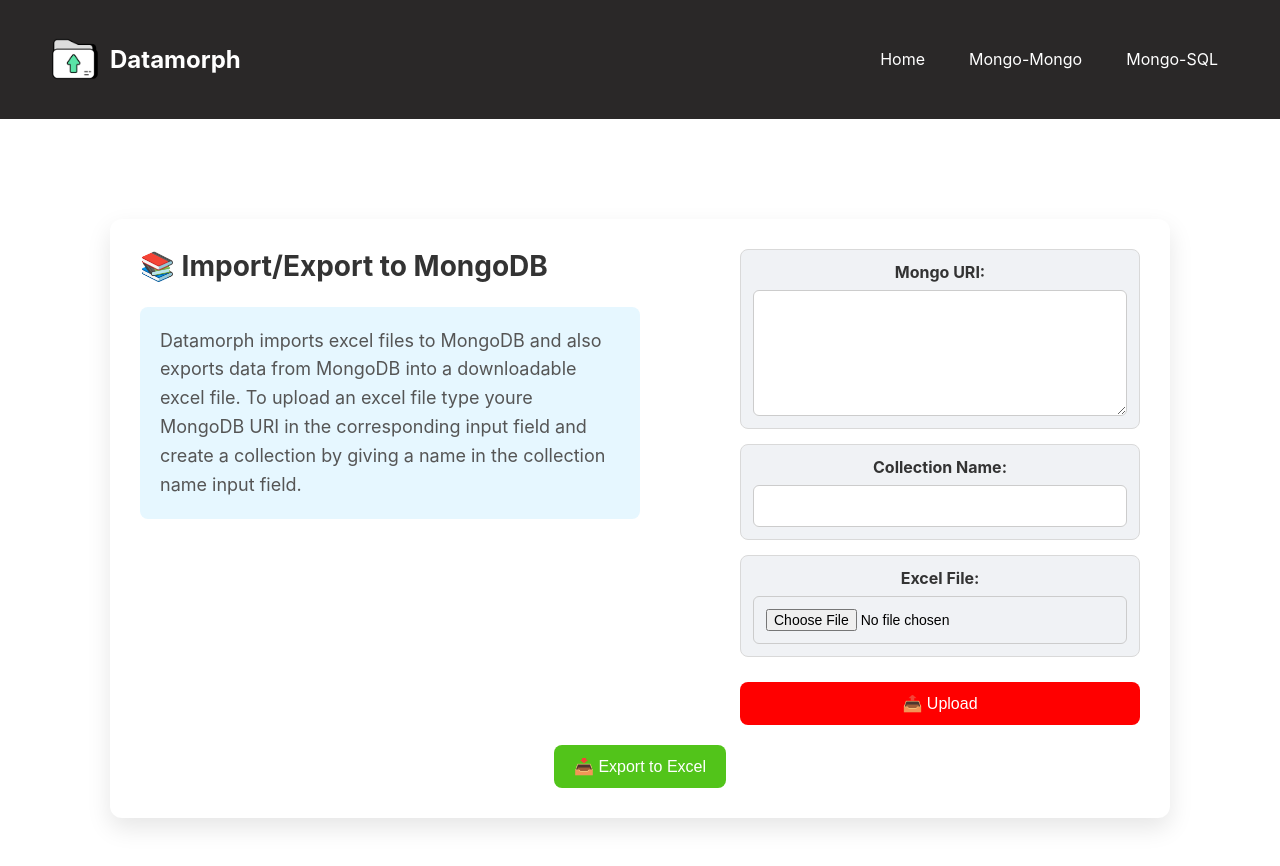
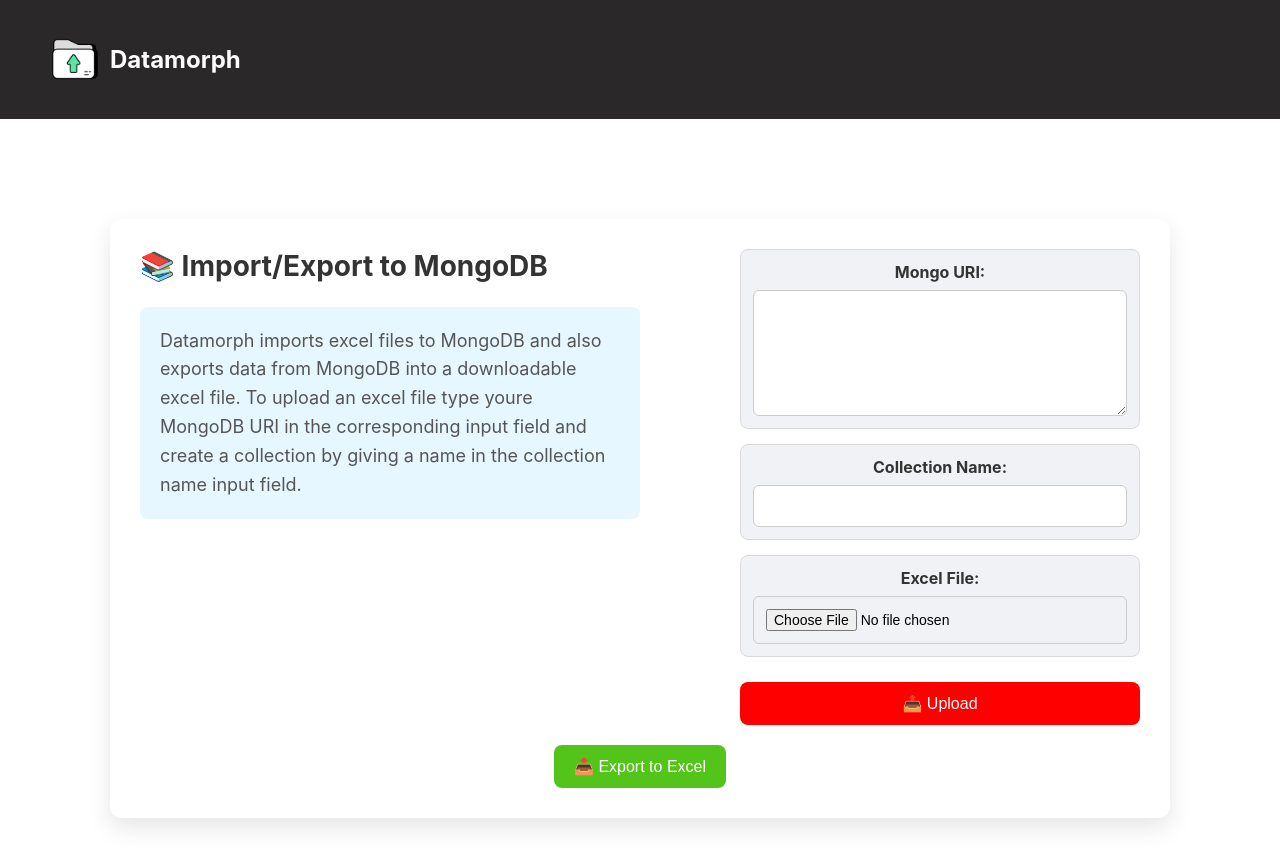
Before and after one commit to N00rAhmed/Import-Export-Tool, a React (Create React App) app: page / in a window 1280 px wide. Shown: the top 866 px of the page. Built offline with nearby package versions, Linux system fonts and the light colour scheme.

Commit message:
improved readme

```diff
--- a/src/Navbar.js
+++ b/src/Navbar.js
@@ -10,9 +10,7 @@ function Navbar() {
         <h1>Datamorph</h1>
       </div>
       <ul className="nav-links">
-        <li><Link to="/">Home</Link></li>
-        <li><Link to="/mongo">Mongo-Mongo</Link></li>
-        <li><Link to="/mongosql">Mongo-SQL</Link></li>
+        {/* <li><Link to="/">Home</Link></li> */}
       </ul>
     </nav>
   );
```
Also changed, not shown: 1 other file (tests, documents, lock files or other folders).
